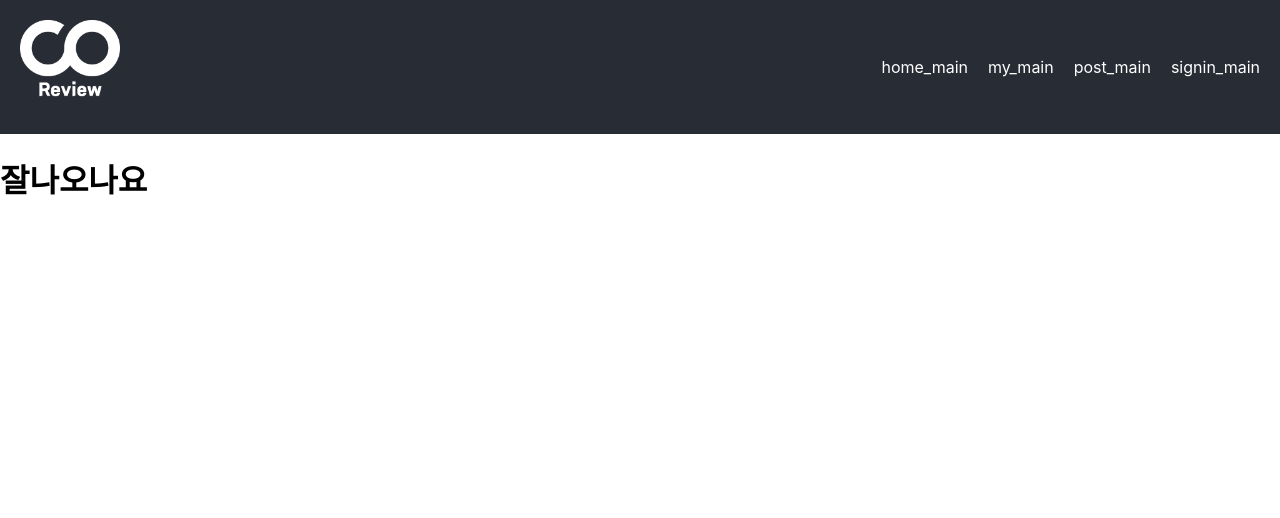
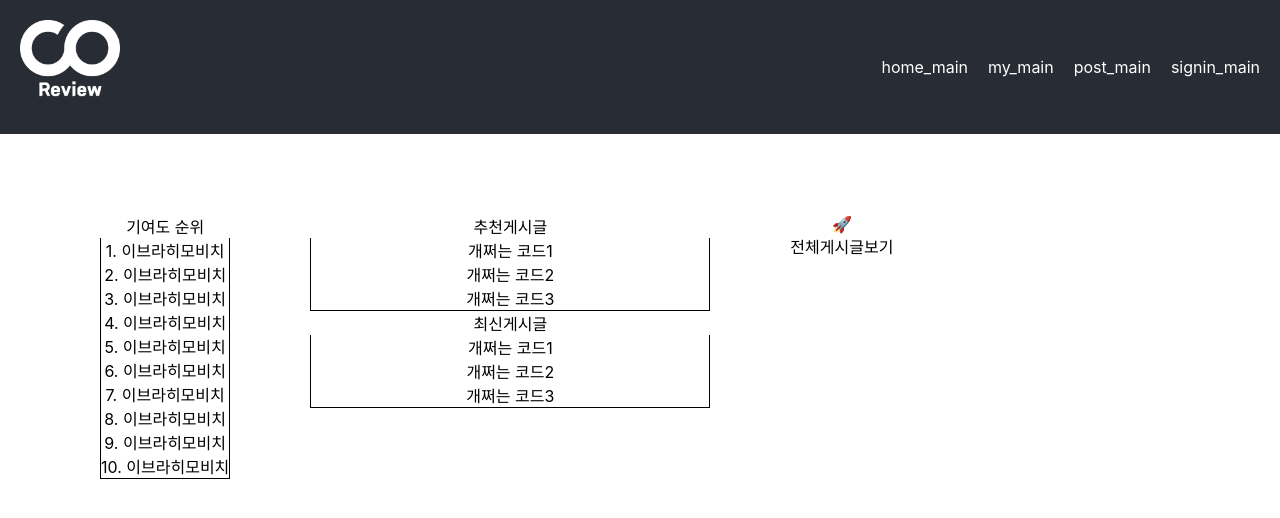
Before and after one commit to Core-View/Core-View-before-, a React (Create React App) app in the folder front/: page / in a window 1280 px wide. Shown: the top 518 px of the page. Built offline with nearby package versions, Linux system fonts and the light colour scheme.

Commit message:
메인 기본틀

```diff
--- /dev/null
+++ b/front/src/Home/home_main.css
@@ -0,0 +1,19 @@
+.home-container {
+    display: flex;
+    flex-direction: row;
+    text-align: center;
+    margin: 80px 100px 0px 100px;
+}
+
+section {
+    margin-right: 80px;
+}
+
+.post {
+    width: 400px;
+}
+
+.border {
+    border: 1px solid black;
+    border-top: none;
+}
--- a/front/src/Home/home_main.jsx
+++ b/front/src/Home/home_main.jsx
@@ -1,9 +1,45 @@
-import React from 'react';
-
+import React from "react";
+import "./home_main.css";
 const Main = () => {
   return (
-    <div>
-      <h1>잘나오나요</h1>
+    <div className="home-container">
+      <section className="home_left">
+        <div>기여도 순위</div>
+        <ul className="border">
+          <li>1. 이브라히모비치</li>
+          <li>2. 이브라히모비치</li>
+          <li>3. 이브라히모비치</li>
+          <li>4. 이브라히모비치</li>
+          <li>5. 이브라히모비치</li>
+          <li>6. 이브라히모비치</li>
+          <li>7. 이브라히모비치</li>
+          <li>8. 이브라히모비치</li>
+          <li>9. 이브라히모비치</li>
+          <li>10. 이브라히모비치</li>
+        </ul>
+      </section>
+      <section className="home_mid">
+        <div className="post recommend">
+          <div>추천게시글</div>
+          <ul className="border">
+            <li>개쩌는 코드1</li>
+            <li>개쩌는 코드2</li>
+            <li>개쩌는 코드3</li>
+          </ul>
+        </div>
+        <div className="post newest">
+          <div>최신게시글</div>
+          <ul className="border">
+            <li>개쩌는 코드1</li>
+            <li>개쩌는 코드2</li>
+            <li>개쩌는 코드3</li>
+          </ul>
+        </div>
+      </section>
+      <section className="home_right">
+        <div>🚀</div>
+        <div>전체게시글보기</div>
+      </section>
     </div>
   );
 };
--- a/front/src/index.css
+++ b/front/src/index.css
@@ -11,3 +11,13 @@ code {
   font-family: source-code-pro, Menlo, Monaco, Consolas, 'Courier New',
     monospace;
 }
+
+* {
+  box-sizing: border-box;
+}
+
+ul {
+  list-style: none;
+  margin: 0;
+  padding: 0;
+}
```
